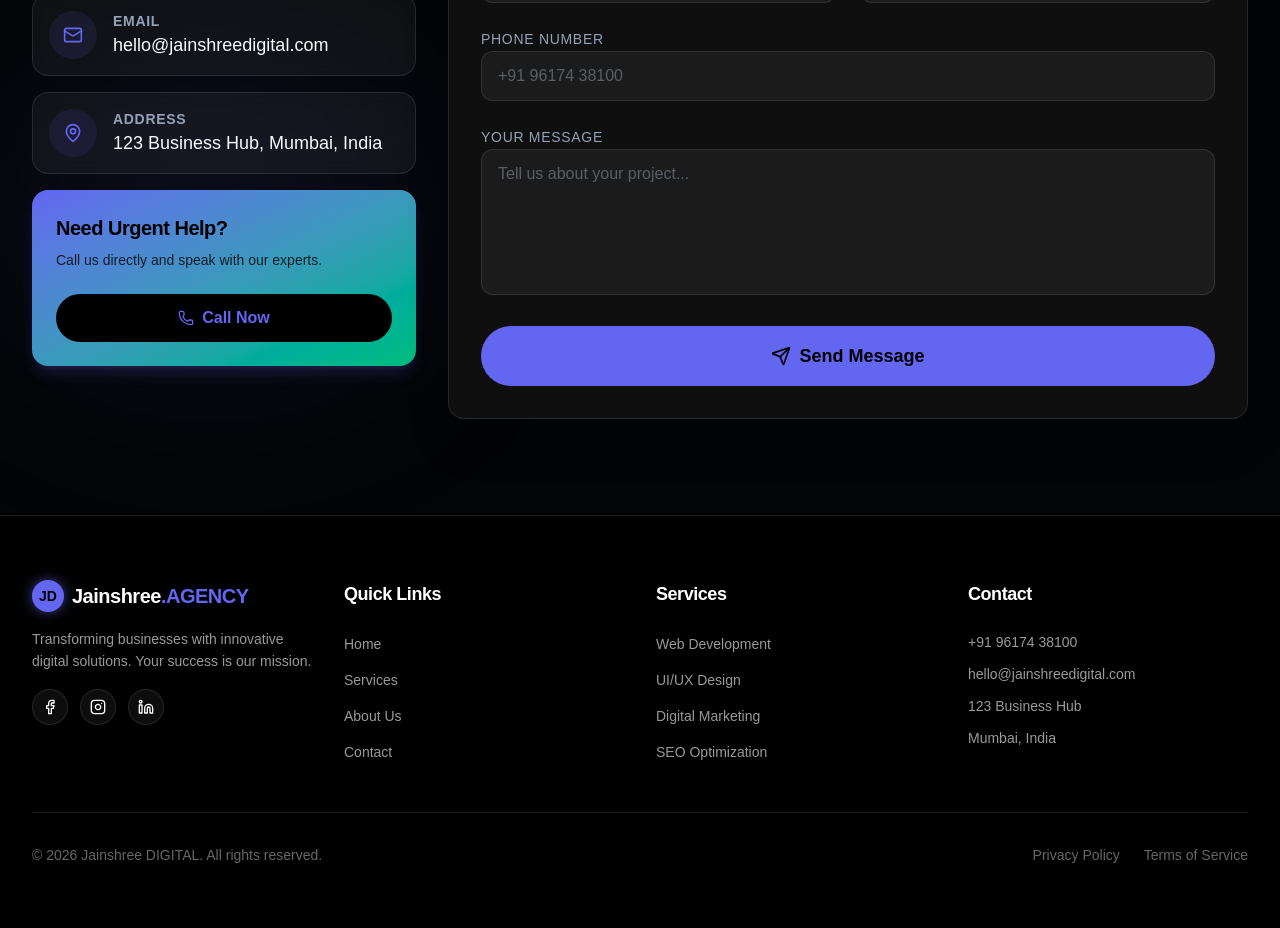
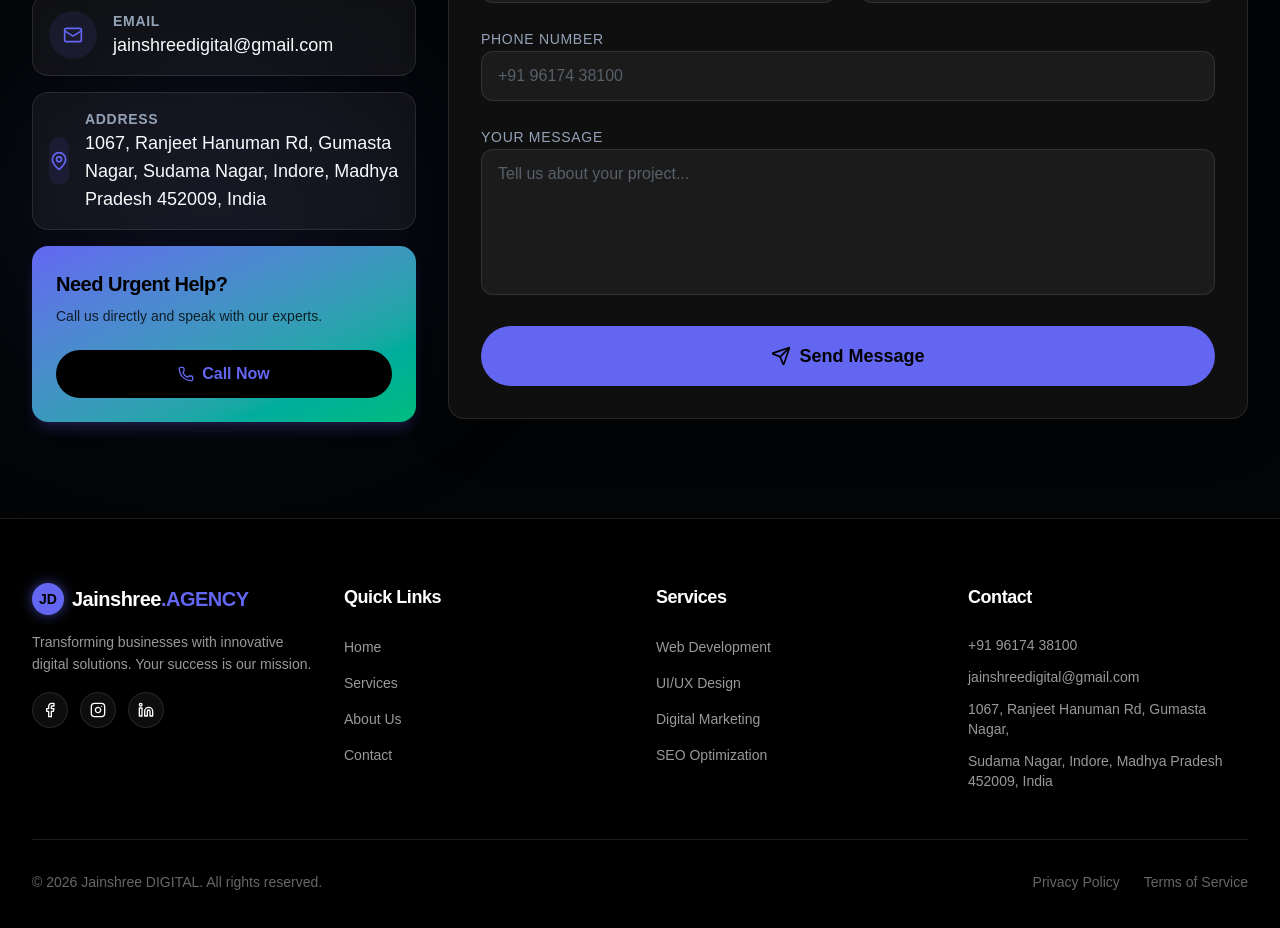
Before and after one commit to deepjsr/jainshree-digital-agency, a React (Vite) app: page / in a window 1280 px wide. Shown: the part 3160-4088 px from the top of the page. Built offline with nearby package versions, Linux system fonts and the light colour scheme.

Commit message:
fix: address & email ID updated.

```diff
--- a/src/components/ContactForm.jsx
+++ b/src/components/ContactForm.jsx
@@ -12,13 +12,14 @@ const contactInfo = [
   {
     icon: Mail,
     title: "Email",
-    value: "hello@jainshreedigital.com",
-    href: "mailto:hello@jainshreedigital.com",
+    value: "jainshreedigital@gmail.com",
+    href: "mailto:jainshreedigital@gmail.com",
   },
   {
     icon: MapPin,
     title: "Address",
-    value: "123 Business Hub, Mumbai, India",
+    value:
+      "1067, Ranjeet Hanuman Rd, Gumasta Nagar, Sudama Nagar, Indore, Madhya Pradesh 452009, India",
     href: "#",
   },
 ];
--- a/src/components/Footer.jsx
+++ b/src/components/Footer.jsx
@@ -109,9 +109,9 @@ export function Footer() {
             </h4>
             <div className="space-y-3 text-sm text-white/60 font-light">
               <p>+91 96174 38100</p>
-              <p>hello@jainshreedigital.com</p>
-              <p>123 Business Hub</p>
-              <p>Mumbai, India</p>
+              <p>jainshreedigital@gmail.com</p>
+              <p>1067, Ranjeet Hanuman Rd, Gumasta Nagar,</p>
+              <p>Sudama Nagar, Indore, Madhya Pradesh 452009, India</p>
             </div>
           </div>
         </div>
```
Also changed, not shown: 1 other file (tests, documents, lock files or other folders).
